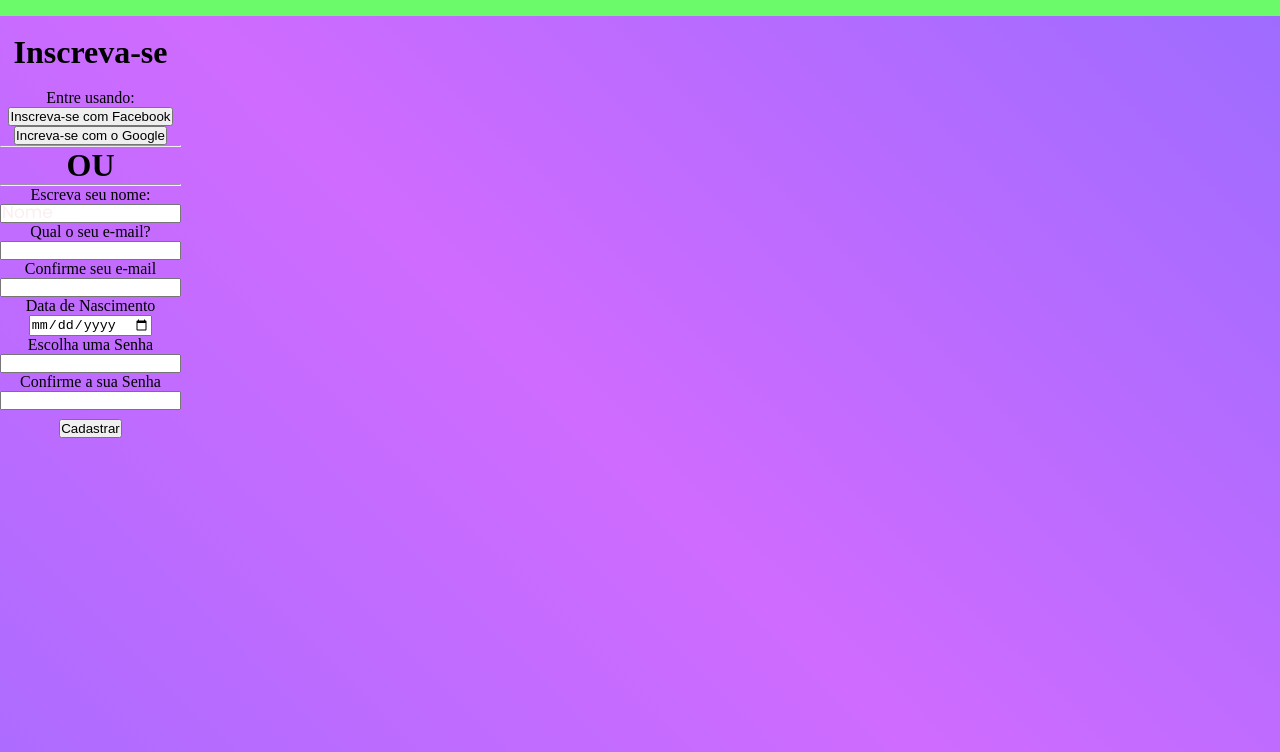
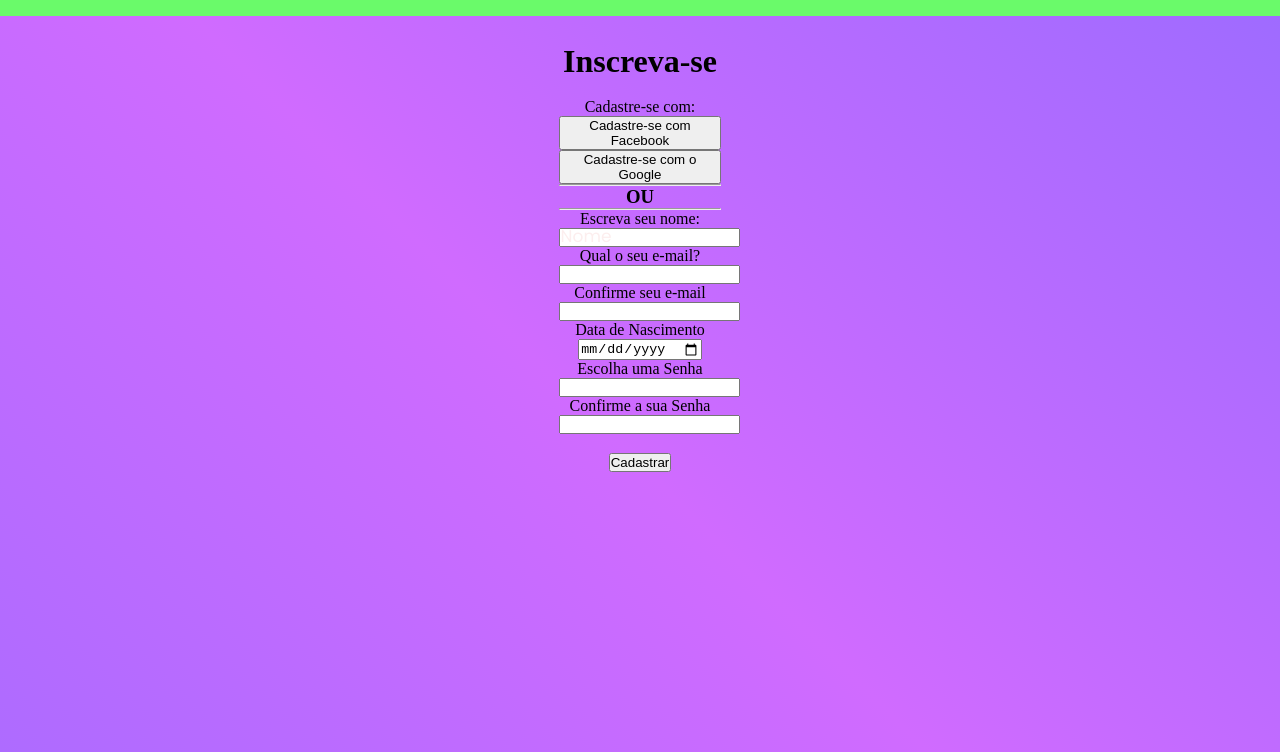
Before and after one commit to JeniferSenna/trabalho-parte-3, a plain HTML site: page Inscreva-se.html in a window 1280 px wide. Shown: the part 48-800 px from the top of the page. Drawn offline with Linux system fonts and the light colour scheme.

Commit message:
modified

```diff
--- a/Inscreva-se.html
+++ b/Inscreva-se.html
@@ -33,12 +33,13 @@
             <h1> Inscreva-se </h1>
             <br>
 
-          <legend>Entre usando:</legend>
-          <button type="button" class="btn-facebook" aria-label="Close">Inscreva-se com Facebook</button><br>
-          <button type="button" class="btn-google" aria-label="Close">Increva-se com o Google</button><br>
+            <legend>Cadastre-se com:</legend>
+            <button type="button" class="btn-facebook" aria-label="Close">Cadastre-se com Facebook</button><br>
+            <button type="button" class="btn-google" aria-label="Close">Cadastre-se com o Google</button><br>
             <hr>
-          <legend><h1>OU</h1></legend>
+            <legend><h3>OU</h3></legend>
             <hr>
+
             <legend>Escreva seu nome:</legend>
             <input type='text' id='usuario' placeholder="Nome">
             <br>
--- a/css/style.css
+++ b/css/style.css
@@ -95,6 +95,7 @@ main {
   display: flex;
   background-size: 300% 300%;
   animation: BDColors 15s ease infinite;
+  justify-content: center;
   text-align: center;
 
 }
@@ -200,15 +201,16 @@ main {
   transform: rotate(45deg) translate(-5px, -7px);
 }
 
+.border {
 
-
-.border {
   text-align: center;
   margin-top: 10%;
+  padding: 5%;
   margin-left: auto;
   margin-right: auto;
 
 }
+
 #buttoncad {
   margin-top: 5%;
 }
```
Lines whose indentation alone changed are shown as unchanged.
